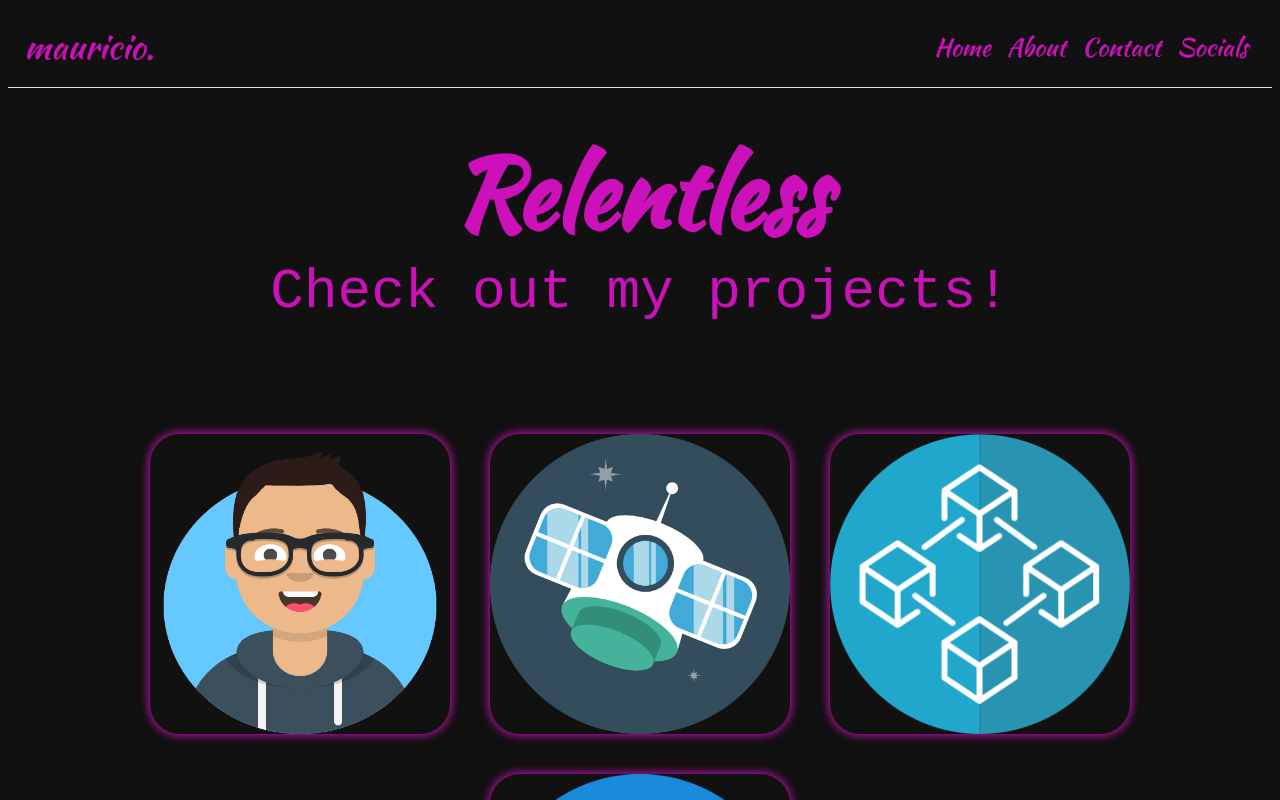
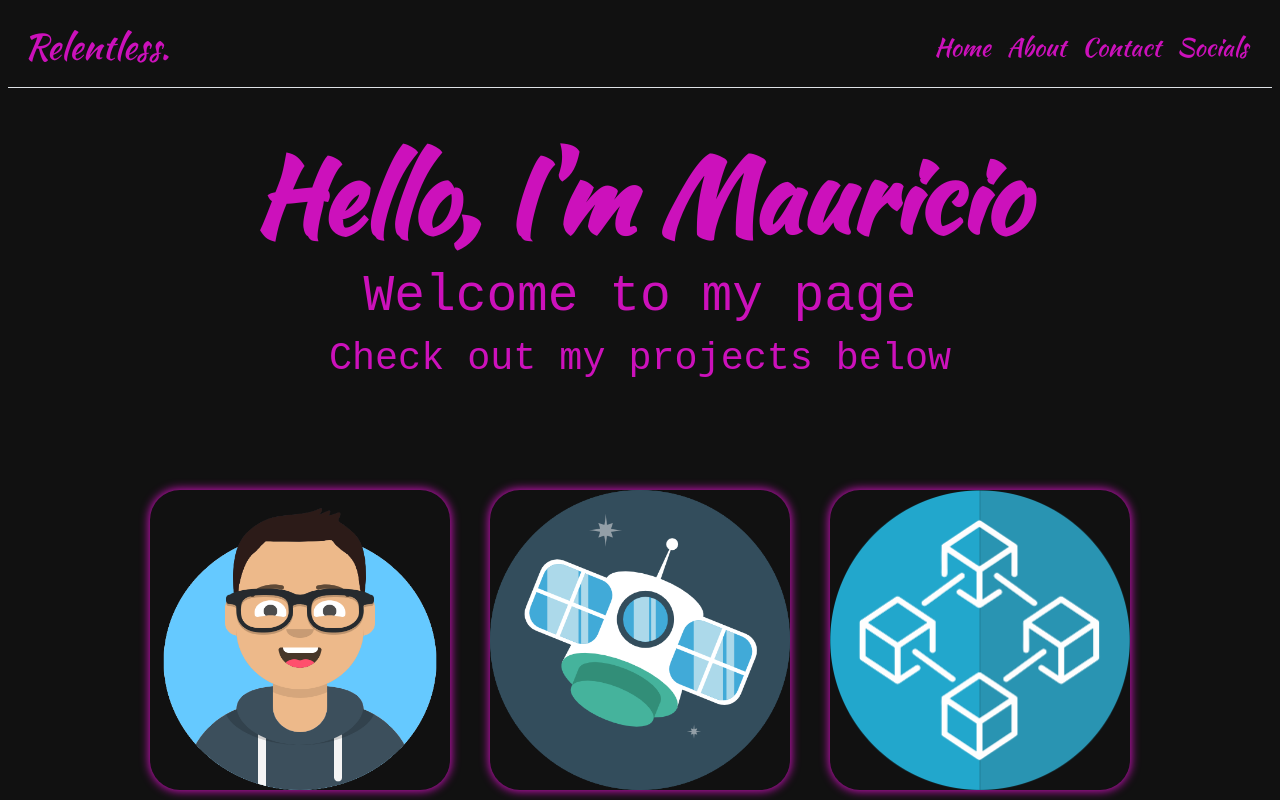
Before and after one commit to rivermoon21/mauricerivers.github.io, a React (Create React App) app in the folder portfolio-site/: page /#/ in a window 1280 px wide. Shown: the top 800 px of the page. Built offline with nearby package versions, Linux system fonts and the light colour scheme.

Commit message:
Testing viewport width for Hero

```diff
--- a/portfolio-site/src/App.js
+++ b/portfolio-site/src/App.js
@@ -24,8 +24,9 @@ class App extends React.Component {
         {title:'Contact', path:'/contact'}
       ],
       home: {
-        title: "Relentless",
-        subTitle: "Check out my projects!"
+        title: "Hello, I\'m Mauricio",
+        subTitle: "Welcome to my page",
+        text: "Check out my projects below"
       },
       about: {
         title: "About Me",
@@ -47,7 +48,7 @@ class App extends React.Component {
         <Container className="p-2" fluid={true} style={{ backgroundColor: "#111" }} >
           <Navbar className="border-bottom" expand="lg" variant="dark" >
 
-            <Navbar.Brand style={{ fontFamily: "Kaushan Script, cursive", fontSize: 35, color: "#c1b" }}>mauricio.</Navbar.Brand>
+            <Navbar.Brand style={{ fontFamily: "Kaushan Script, cursive", fontSize: 35, color: "#c1b" }}>Relentless.</Navbar.Brand>
             <Navbar.Toggle className="ml-auto" aria-controls="navbar-toggle" />
             <Navbar.Collapse id="navbar-toggle" style={{ textAlign: "center", color: "#c1b"}}>
 
--- a/portfolio-site/src/components/Hero.js
+++ b/portfolio-site/src/components/Hero.js
@@ -10,9 +10,9 @@ function Hero(props) {
       <Container fluid={true} >
         <Row className="justify-content-center py-5">
           <Col md={8} sm={12}>
-            { props.title && <h1 className="display-1 font-weight-bolder" style={{color: "#c1b"}} >{props.title}</h1> }
-            { props.subTitle && <h3 className="display-4 font-weight-light" style={{ fontFamily: "Andale Mono, monospace", color: "#c1b" }}>{props.subTitle}</h3> }
-            { props.text && <h3 className="lead font-weight-light" style={{ fontFamily: "Andale Mono, monospace", color: "#c1b"  }}>{props.text}</h3> }
+            { props.title && <h1 className="display-2 font-weight-bolder" style={{color: "#c1b", fontSize:"8vw"}} >{props.title}</h1> }
+            { props.subTitle && <h3 className="display-4 font-weight-light" style={{ fontFamily: "Andale Mono, monospace", color: "#c1b", fontSize:"4vw" }}>{props.subTitle}</h3> }
+            { props.text && <h3 className="lead font-weight-light" style={{ fontFamily: "Andale Mono, monospace", color: "#c1b", fontSize:"3vw"  }}>{props.text}</h3> }
           </Col>
         </Row>
       </Container>
--- a/portfolio-site/src/pages/ContactPage.js
+++ b/portfolio-site/src/pages/ContactPage.js
@@ -98,7 +98,7 @@ class ContactPage extends React.Component {
               <Form.Control id="message" name="message" as="textarea" rows="3" value={this.state.message} onChange={this.handleChange} />
             </Form.Group>
 
-            <Button className="d-inline-block" variant="primary" disabled={this.state.disabled} type="submit" style={{ fontFamily: "Andale Mono, monospace", fontSize: 15, backgroundColor: "#e600e6", border: "#e600e6 solid 3px" }} >
+              <Button className="d-inline-block" variant="primary" disabled={this.state.disabled} type="submit" style={{ fontFamily: "Andale Mono, monospace", fontSize: 15, backgroundColor: "#e600e6", border: "#e600e6 solid 3px" }} >
               Send
             </Button>
 
```
